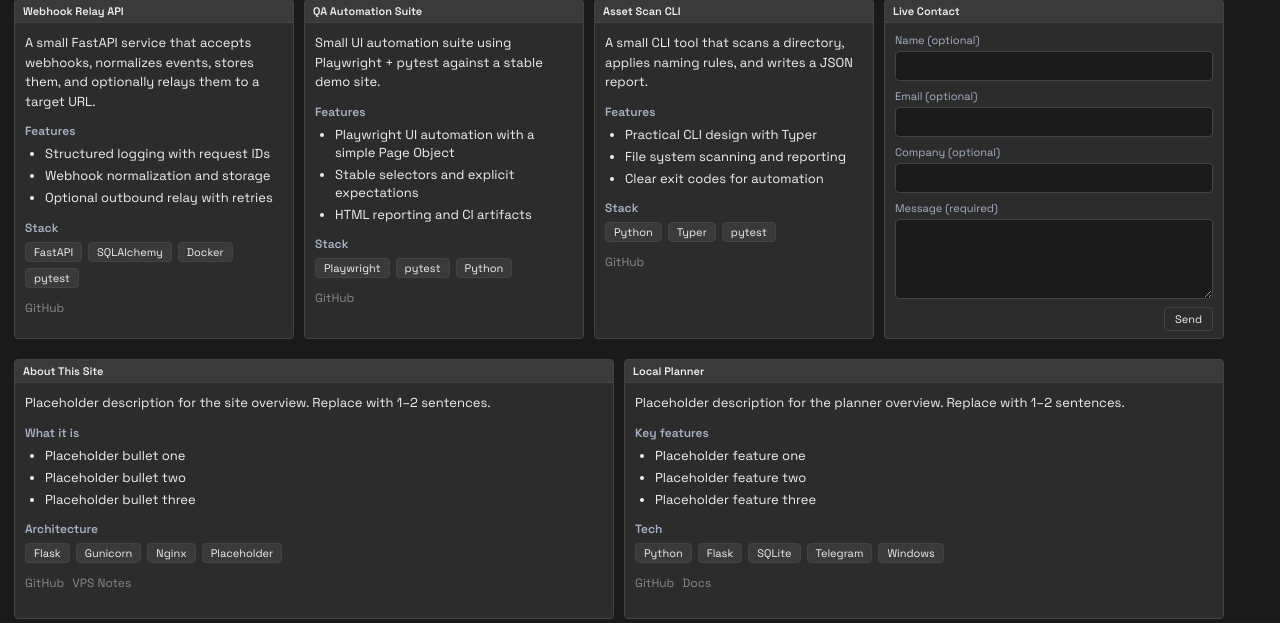
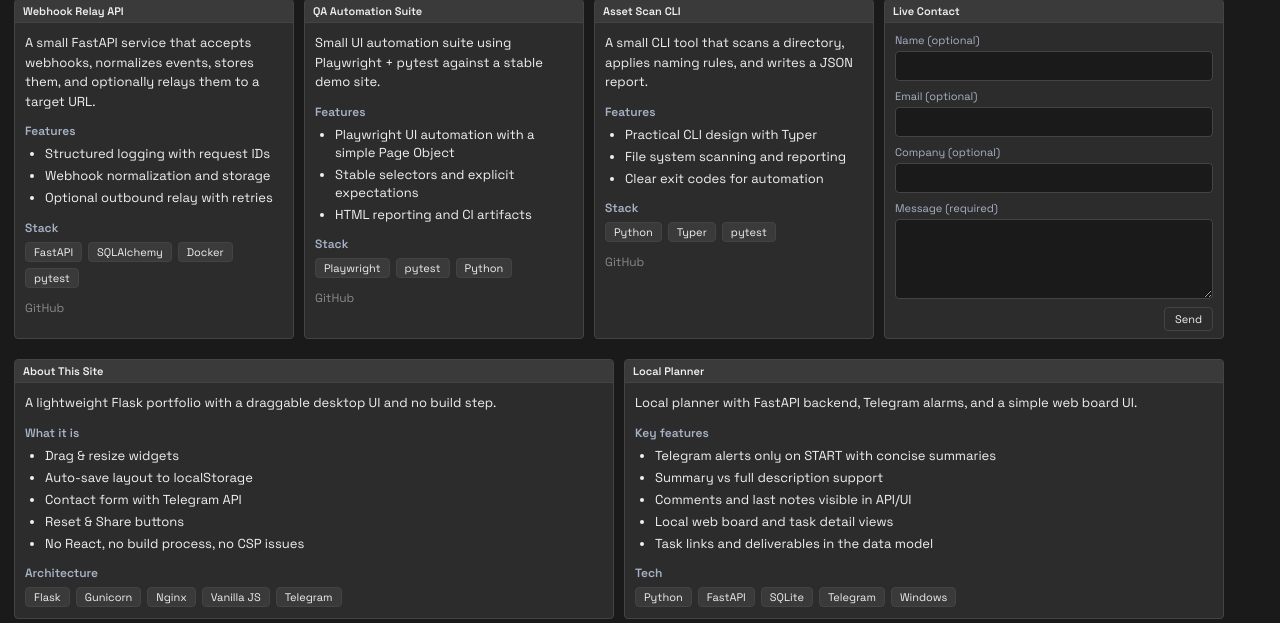
Before and after one commit to cyberpodolia/PortfolioDesk-flaskapp, a Flask app: page / in a window 1280 px wide. Shown: the part 511-1134 px from the top of the page. Run offline with Flask 3, Linux system fonts and the light colour scheme.

Commit message:
update index

```diff
--- a/templates/index.html
+++ b/templates/index.html
@@ -239,31 +239,29 @@
                 <div class="widget">
                     <div class="widget__title">About This Site</div>
                     <div class="widget__body repo-widget">
-                        <!-- TODO: replace text -->
-                        <p class="repo-widget__description">Placeholder description for the site overview. Replace with 1–2 sentences.</p>
+                        <p class="repo-widget__description">A lightweight Flask portfolio with a draggable desktop UI and no build step.</p>
                         <div class="repo-widget__section">
                             <h4>What it is</h4>
-                            <!-- TODO: replace text -->
                             <ul>
-                                <li>Placeholder bullet one</li>
-                                <li>Placeholder bullet two</li>
-                                <li>Placeholder bullet three</li>
+                                <li>Drag & resize widgets</li>
+                                <li>Auto-save layout to localStorage</li>
+                                <li>Contact form with Telegram API</li>
+                                <li>Reset & Share buttons</li>
+                                <li>No React, no build process, no CSP issues</li>
                             </ul>
                         </div>
                         <div class="repo-widget__section">
                             <h4>Architecture</h4>
-                            <!-- TODO: replace text -->
                             <div class="repo-widget__tags">
                                 <span class="tag">Flask</span>
                                 <span class="tag">Gunicorn</span>
                                 <span class="tag">Nginx</span>
-                                <span class="tag">Placeholder</span>
+                                <span class="tag">Vanilla JS</span>
+                                <span class="tag">Telegram</span>
                             </div>
                         </div>
                         <div class="repo-widget__actions">
-                            <!-- TODO: replace text -->
-                            <a href="#" target="_blank" rel="noreferrer">GitHub</a>
-                            <a href="#" target="_blank" rel="noreferrer">VPS Notes</a>
+                            <a href="https://github.com/cyberpodolia/PortfolioDesk-flaskapp" target="_blank" rel="noreferrer">GitHub</a>
                         </div>
                     </div>
                 </div>
@@ -274,32 +272,29 @@
                 <div class="widget">
                     <div class="widget__title">Local Planner</div>
                     <div class="widget__body repo-widget">
-                        <!-- TODO: replace text -->
-                        <p class="repo-widget__description">Placeholder description for the planner overview. Replace with 1–2 sentences.</p>
+                        <p class="repo-widget__description">Local planner with FastAPI backend, Telegram alarms, and a simple web board UI.</p>
                         <div class="repo-widget__section">
                             <h4>Key features</h4>
-                            <!-- TODO: replace text -->
                             <ul>
-                                <li>Placeholder feature one</li>
-                                <li>Placeholder feature two</li>
-                                <li>Placeholder feature three</li>
+                                <li>Telegram alerts only on START with concise summaries</li>
+                                <li>Summary vs full description support</li>
+                                <li>Comments and last notes visible in API/UI</li>
+                                <li>Local web board and task detail views</li>
+                                <li>Task links and deliverables in the data model</li>
                             </ul>
                         </div>
                         <div class="repo-widget__section">
                             <h4>Tech</h4>
-                            <!-- TODO: replace text -->
                             <div class="repo-widget__tags">
                                 <span class="tag">Python</span>
-                                <span class="tag">Flask</span>
+                                <span class="tag">FastAPI</span>
                                 <span class="tag">SQLite</span>
                                 <span class="tag">Telegram</span>
                                 <span class="tag">Windows</span>
                             </div>
                         </div>
                         <div class="repo-widget__actions">
-                            <!-- TODO: replace text -->
-                            <a href="#" target="_blank" rel="noreferrer">GitHub</a>
-                            <a href="#" target="_blank" rel="noreferrer">Docs</a>
+                            <a href="https://github.com/cyberpodolia/local_planer" target="_blank" rel="noreferrer">GitHub</a>
                         </div>
                     </div>
                 </div>
```
